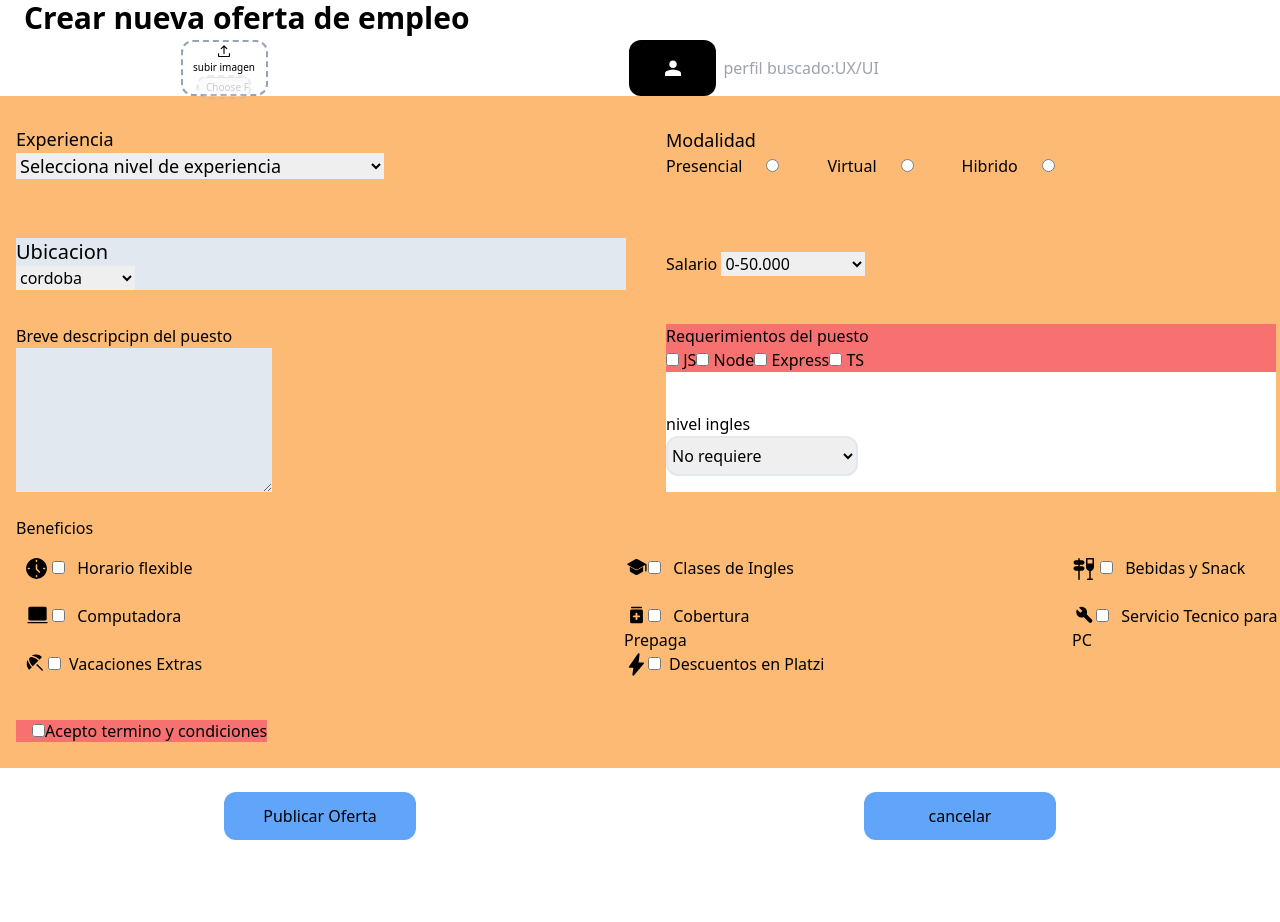
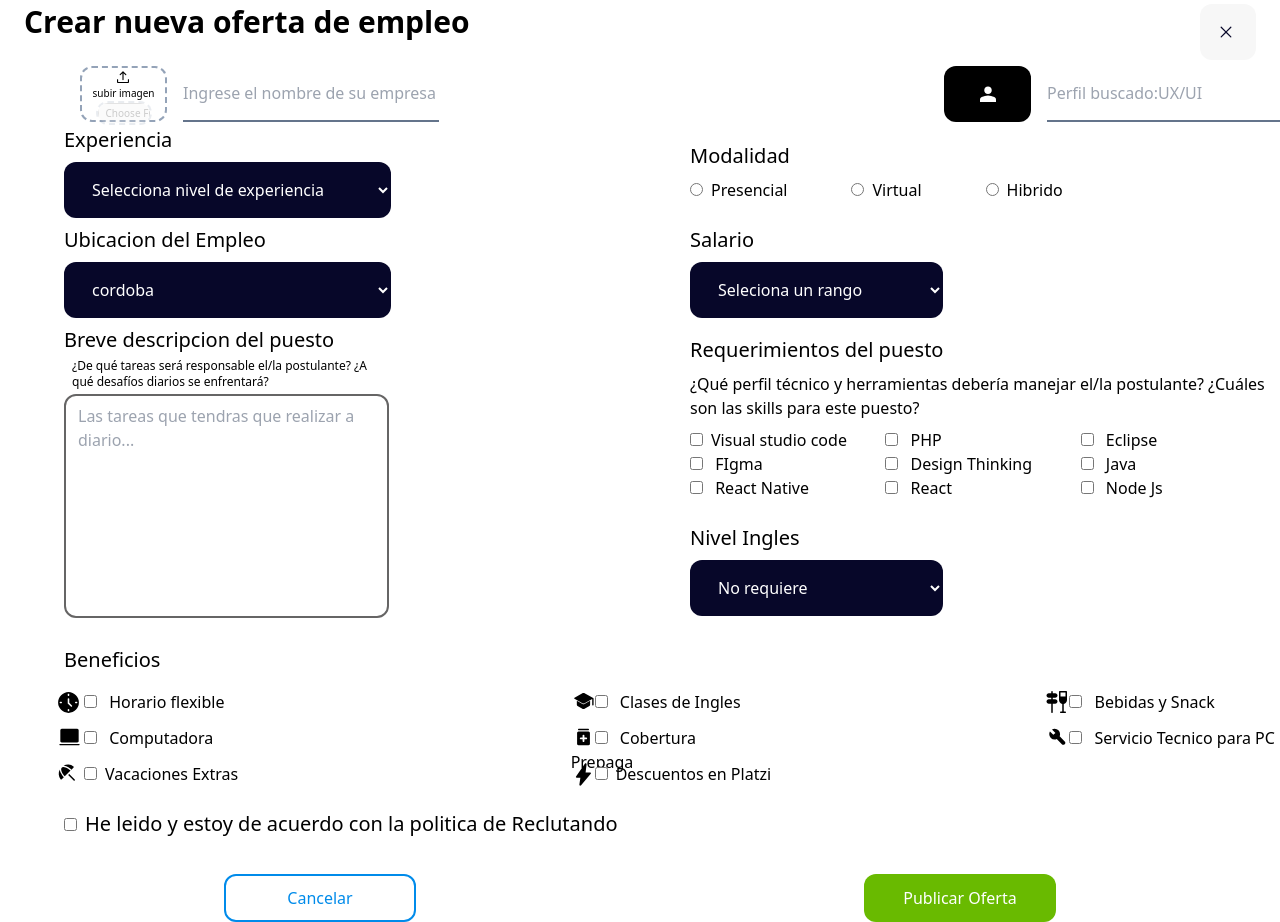
Before and after one commit to yesifita/S8-21-t-react-agregarback, a React (Vite) app: page /empleo in a window 1280 px wide. Shown: the top 922 px of the page. Before the commit the page ends 840 px from the top, so only its background shows below. Built offline with nearby package versions, Linux system fonts and the light colour scheme; no server answers.

Commit message:
final input and form styles

```diff
--- a/src/App.css
+++ b/src/App.css
@@ -1,13 +1,16 @@
 #group-input{
-    @apply grid grid-cols-2 w-full h-28 gap-10 items-center p-1 pl-4 justify-around
+    @apply grid grid-cols-2 w-full gap-10 items-center p-1 pl-16 justify-around
 }
 /* input {
     @apply text-start border-solid border-slate-400 border-2 rounded-xl bg-slate-100
 } */
-
+#conteiner-job{
+    @apply w-full h-full
+}
 button{
     @apply bg-white w-12 h-8 border-solid border-slate-800 rounded-xl
 }
-::placeholder{
-    @aplly text-black
+
+#requerimientos input {
+    @apply mr-2 font-normal text-base
 }
--- a/src/componentes/cargarVacante/CrearVacanteReclutador.tsx
+++ b/src/componentes/cargarVacante/CrearVacanteReclutador.tsx
@@ -9,18 +9,29 @@ import bebidas from '../../assets/icons/tapas_beneficios.svg'
 import prepaga from '../../assets/icons/prepaga_beneficios.svg'
 import platzi from '../../assets/icons/platzi_beneficios.svg'
 import clases from '../../assets/icons/clases_beneficios.svg'
+import close from '../../assets/icons/close X.svg'
+import { Link } from 'react-router-dom'
+
 const CrearVacanteReclutador = () => {
   const authUser = useUser()
   return (
     <>
+      <div id="header_container" className="flex justify-between w-full pt-1 flex-cols-2">
         <h1 className="pb-1 pl-6 text-3xl font-bold">Crear nueva oferta de empleo</h1>
+        <Link to="/recruiter/dashboard">
+          <button className="mr-6 w-14 h-14 bg- bg-secondary_grey">
+            <img src={close} className="p-4 "></img>
+          </button>
+        </Link>
+      </div>
       <form
-        id="conteiner-job"
-        className="flex flex-col items-start justify-start w-screen h-screen bg-white"
+        id="conteiner-form"
+        className="flex flex-col items-start justify-start w-full h-full bg-white"
       >
-        <div className="flex justify-around w-screen ">
+        <div id="conteiner_upload_image" className="flex flex-row w-full">
+          <div id="conteiner_ imput_img" className="flex ml-20 flex-rows ">
             <div className="items-center justify-center text-center border-2 border-dashed text-xxs border-slate-400 w-87 h-14 rounded-xl">
-            <div className="items-center pl-8">
+              <div className="items-center pl-8 ">
                 <img src={imgupload}></img>
               </div>
               <label className="">
@@ -33,25 +44,34 @@ const CrearVacanteReclutador = () => {
                 ></input>
               </label>
             </div>
-          <div className="flex flex-row ">
+            <input
+              type="text"
+              className="w-64 ml-4 border-b-2 border-slate-500"
+              placeholder="Ingrese el nombre de su empresa"
+            ></input>
+          </div>
+          <div className="flex flex-row ml-505">
             <div className="justify-center p-4 pl-8 bg-black w-87 h-14 rounded-xl">
               <img src={imgIconPerson}></img>
             </div>
             <input
               type="text"
-              placeholder="perfil buscado:UX/UI"
-              className="pl-2 bg-white border-none w-96 h-14"
+              placeholder="Perfil buscado:UX/UI"
+              className="w-64 pr-2 ml-4 bg-white border-b-2 border-slate-500 h-14"
             ></input>
           </div>
         </div>
-        <div className="h-screen bg-orange-300">
-          <div id="group-input">
-            <div className="flex flex-col max-w-sm">
-              <label className="flex flex-col pr-4 text-lg ">
-                Experiencia
-                <select defaultValue="">
+        {/* -------inputs superiores(experiencia y modalidad)------------- */}
+        <div className="w-full h-full">
+          <div id="group-input" className="">
+            <div className="flex flex-col max-w-sm ">
+              <label className="pb-2 pr-4 text-xl font-medium ">Experiencia</label>
+              <select
+                defaultValue=""
+                className="items-center px-6 pr-2 text-white w-327 h-14 bg-primary rounded-xl"
+              >
                 <option id="" value="selecciona">
-                    Selecciona nivel de experiencia{' '}
+                  Selecciona nivel de experiencia
                 </option>
                 <option id="traine" value="traine">
                   Trainee
@@ -66,22 +86,48 @@ const CrearVacanteReclutador = () => {
                   Senior
                 </option>
               </select>
+            </div>
+            <div className="pl-0">
+              <h4 className="pb-2 text-xl font-medium">Modalidad </h4>
+              <label className="pl-0 mr-4 text-base font-normal">
+                <input
+                  type="radio"
+                  id="presencial"
+                  name="modo"
+                  value="presencial"
+                  className="mr-2"
+                ></input>
+                Presencial
               </label>
-            </div>
-            <div>
-              <h4 className="text-lg ">Modalidad </h4>
-              <label className="m-6 ml-0">Presencial</label>
-              <input type="radio" id="presencial" name="modo" value="presencial"></input>
-              <label className="m-6 ml-12">Virtual</label>
-              <input type="radio" id="hibrido" name="modo" value="hibrido"></input>
-              <label className="m-6 ml-12">Hibrido</label>
-              <input type="radio" id="virtual" name="modo" value="virtual"></input>
+              <label className="pl-12 mr-4 text-base font-normal">
+                <input
+                  type="radio"
+                  id="hibrido"
+                  name="modo"
+                  value="hibrido"
+                  className="mr-2"
+                ></input>
+                Virtual
+              </label>
+              <label className="pl-12 mr-4 text-base font-normal">
+                <input
+                  type="radio"
+                  id="virtual"
+                  name="modo"
+                  value="virtual"
+                  className="mr-2"
+                ></input>
+                Hibrido
+              </label>
             </div>
           </div>
           <div id="group-input">
-            <div className="bg-slate-200">
-              <label className="flex flex-col text-xl">Ubicacion</label>
-              <select defaultValue="">
+            <div className="flex flex-col ">
+              <label className="pb-2 text-xl font-medium">Ubicacion del Empleo</label>
+              <select
+                defaultValue=""
+                className="items-center px-6 pr-2 text-white w-327 h-14 bg-primary rounded-xl"
+              >
                 <option id="cordoba" value="cordoba">
                   cordoba
                 </option>
@@ -93,9 +139,16 @@ const CrearVacanteReclutador = () => {
                 </option>
               </select>
             </div>
-            <div>
-              <label>Salario </label>
-              <select defaultValue="">
+            <div className="flex flex-col">
+              <label className="pb-2 text-xl font-medium">Salario </label>
+              <select
+                defaultValue=""
+                className="items-center px-6 pr-2 text-white w-253 h-14 bg-primary rounded-xl"
+                placeholder="Seleciona un rango"
+              >
+                <option id="0" value="0">
+                  Seleciona un rango
+                </option>
                 <option id="0" value="0">
                   0-50.000
                 </option>
@@ -117,22 +170,31 @@ const CrearVacanteReclutador = () => {
           {/* ----------------------------------------------------------------------------- */}
 
           <div id="group-input">
-            <div className="flex flex-col">
-              <label>Breve descripcipn del puesto</label>
-              <textarea className="w-64 h-36 bg-slate-200"></textarea>
+            <div className="flex flex-col ">
+              <label className="pb-1 text-xl font-medium">Breve descripcion del puesto</label>
+              <p className="pl-2 mb-2 text-xs font-normal w-80 h-7">
+                ¿De qué tareas será responsable el/la postulante? ¿A qué desafíos diarios se
+                enfrentará?
+              </p>
+              <textarea
+                className="h-56 pt-2 pl-3 border-2 resize-none w-325 border-secondary rounded-xl"
+                placeholder="Las tareas que tendras que realizar a diario..."
+              ></textarea>
             </div>
-            <div className="flex flex-col bg-white">
-              <div className="flex flex-col mb-10 bg-red-400">
-                <h4>Requerimientos del puesto </h4>
-                <div className="flex-row">
+            <div className="flex flex-col h-56 mb-12 ">
+              <div className="flex flex-col pb-6">
+                <h4 className="pb-2 text-xl font-medium">Requerimientos del puesto </h4>
+                <p className='text-base font-normal'>¿Qué perfil técnico y herramientas debería manejar el/la postulante? ¿Cuáles son las skills para este puesto?</p>
+                <div id="requerimientos" className="grid grid-cols-3 pt-2">
                   <label>
                     <input
                       type="checkbox"
                       id="requerimiento"
                       name="requerimientos"
                       value="js"
-                    ></input>{' '}
-                    JS
+                      className="mr-3"
+                    ></input>
+                    Visual studio code
                   </label>
                   <label>
                     <input
@@ -141,7 +203,7 @@ const CrearVacanteReclutador = () => {
                       name="requerimientos"
                       value="js"
                     ></input>{' '}
-                    Node
+                    PHP
                   </label>
                   <label>
                     <input
@@ -150,7 +212,7 @@ const CrearVacanteReclutador = () => {
                       name="requerimientos"
                       value="js"
                     ></input>{' '}
-                    Express
+                    Eclipse
                   </label>
                   <label>
                     <input
@@ -159,13 +221,58 @@ const CrearVacanteReclutador = () => {
                       name="requerimientos"
                       value="js"
                     ></input>{' '}
-                    TS
+                    FIgma
+                  </label>
+                  <label>
+                    <input
+                      type="checkbox"
+                      id="requerimiento"
+                      name="requerimientos"
+                      value="js"
+                    ></input>{' '}
+                    Design Thinking
+                  </label>
+                  <label>
+                    <input
+                      type="checkbox"
+                      id="requerimiento"
+                      name="requerimientos"
+                      value="js"
+                    ></input>{' '}
+                    Java
+                  </label>
+                  <label>
+                    <input
+                      type="checkbox"
+                      id="requerimiento"
+                      name="requerimientos"
+                      value="js"
+                    ></input>{' '}
+                    React Native
+                  </label>
+                  <label>
+                    <input
+                      type="checkbox"
+                      id="requerimiento"
+                      name="requerimientos"
+                      value="js"
+                    ></input>{' '}
+                    React
+                  </label>
+                  <label>
+                    <input
+                      type="checkbox"
+                      id="requerimiento"
+                      name="requerimientos"
+                      value="js"
+                    ></input>{' '}
+                    Node Js
                   </label>
                 </div>
               </div>
-              <div className="flex flex-col pb-4">
-                <label>nivel ingles </label>
-                <select className="w-48 h-10 border-2 border-solid border-slate-200 rounded-xl">
+              <div className="flex flex-col">
+                <label className="pb-2 text-xl font-medium">Nivel Ingles </label>
+                <select className="items-center px-6 pr-2 text-white w-253 h-14 bg-primary rounded-xl">
                   <option id="notiene" value="notiene">
                     No requiere
                   </option>
@@ -182,128 +289,134 @@ const CrearVacanteReclutador = () => {
               </div>
             </div>
           </div>
-
-          <div id="group-input">
-            <div className="flex flex-col mt-20">
-              <h4 className="pb-4">Beneficios</h4>
-
-              <div className="grid grid-cols-3 gap-x-96 gap-y-6">
-                <div className='grid h-6 grid-rows-1'>
-                  <img src={horario} className='ml-2'></img>
-                <label className="w-48 pl-1 ml-2">
+          <div>
+            <div className="flex flex-col mt-6">
+              <h4 className="pb-4 pl-16 text-xl font-medium">Beneficios</h4>
+              <div className="grid grid-cols-3 gap-y-3">
+                <div className="grid h-4 grid-rows-1 ml-4">
+                  <img src={horario} className="ml-10"></img>
+                  <label className="w-48 pl-6 ml-5">
+                    <input
+                      type="checkbox"
+                      id="horario"
+                      name="requerimientos"
+                      value="horario"
+                      className="ml-6 mr-2 text-base font-normal"
+                    ></input>{' '}
+                    Horario flexible
+                  </label>
+                </div>
+                <div className="grid h-6 grid-rows-1">
+                  <img src={clases} className="ml-36 "></img>
+                  <label className="w-48 ml-36">
+                    <input
+                      type="checkbox"
+                      id="ingles"
+                      name="requerimientos"
+                      value="ingles"
+                      className="ml-6 mr-2 text-base font-normal"
+                    ></input>{' '}
+                    Clases de Ingles
+                  </label>
+                </div>
+                <div className="grid h-6 grid-rows-1">
+                  <img src={bebidas} className="ml-48 "></img>
+                  <label className="w-48 pl-1 ml-48">
                     <input
                       type="checkbox"
                       id="requerimiento"
                       name="requerimientos"
                       value="js"
-                    className="ml-6 mr-2 text-base font-normal"
-                  ></input>{' '}
-                  Horario flexible
-                </label></div>
-                <div className='grid h-6 grid-rows-1'>
-                  <img src={clases} className='ml-56 '></img>
-                <label className="w-48 ml-56">
-                  <input
-                    type="checkbox"
-                    id="requerimiento"
-                    name="requerimientos"
-                    value="js"
-                    className="ml-6 mr-2 text-base font-normal"
-                  ></input>{' '}
-                  Clases de Ingles
-                </label></div>
-                <div className='grid h-6 grid-rows-1'>
-                  <img src={bebidas} className=' ml-72'></img>
-                <label className="w-48 pl-1 ml-72">
-                  <input
-                    type="checkbox"
-                    id="requerimiento"
-                    name="requerimientos"
-                    value="js"
-                    className="ml-6 mr-2 text-base font-normal"
+                      className="ml-5 mr-2 text-base font-normal"
                     ></input>{' '}
                     Bebidas y Snack
                   </label>
                 </div>
-                <div className='grid h-6 grid-rows-1'>
-                  <img src={computadora} className='ml-2'></img>
-                <label className="w-48 pl-1 ml-2">
+                <div className="grid h-6 grid-rows-1 ml-4">
+                  <img src={computadora} className="ml-10"></img>
+                  <label className="w-48 pl-1 ml-10">
                     <input
                       type="checkbox"
-                    id="requerimiento"
+                      id="computadora"
                       name="requerimientos"
-                    value="js"
+                      value="computadora"
                       className="ml-6 mr-2 text-base font-normal"
                     ></input>{' '}
                     Computadora
                   </label>
                 </div>
-                <div className='grid h-6 grid-rows-1'>
-                  <img src={prepaga} className='ml-56'></img>
-                <label className="w-48 pr-1 ml-56">
+                <div className="grid h-6 grid-rows-1">
+                  <img src={prepaga} className="ml-36"></img>
+                  <label className="w-48 pr-1 ml-36">
                     <input
                       type="checkbox"
-                    id="requerimiento"
+                      id="prepaga"
                       name="requerimientos"
-                    value="js"
+                      value="prepaga"
                       className="ml-6 mr-2 text-base font-normal"
                     ></input>{' '}
                     Cobertura Prepaga
                   </label>
                 </div>
-                <div className='grid h-6 grid-rows-1 '>
-                  <img src={service} className='ml-72'></img>
-                <label className="w-56 pr-1 ml-72 ">
+                <div className="grid h-6 grid-rows-1">
+                  <img src={service} className="ml-48"></img>
+                  <label className="pr-1 ml-48 ">
                     <input
                       type="checkbox"
-                    id="requerimiento"
+                      id="service"
                       name="requerimientos"
-                    value="js"
+                      value="service"
                       className="ml-6 mr-2 text-base font-normal"
                     ></input>{' '}
                     Servicio Tecnico para PC
                   </label>
                 </div>
-                <div className='grid h-6 grid-rows-1'>
-                  <img src={vacaciones} className='ml-2'></img>
-                <label className="w-48 pr-1 ml-2 ">
+                <div className="grid h-6 grid-rows-1 ml-4">
+                  <img src={vacaciones} className="ml-10"></img>
+                  <label className="w-48 pl-1 ml-10 ">
                     <input
                       type="checkbox"
-                    id="requerimiento"
+                      id="vacaciones"
                       name="requerimientos"
-                    value="js"
+                      value="vacaciones"
                       className="ml-6 mr-2 text-base font-normal"
                     ></input>
                     Vacaciones Extras
                   </label>
                 </div>
-                <div className="grid h-6 grid-rows-1 bg-slate-200">
-                  <img src={platzi} className="ml-56"></img>
+                <div className="grid h-6 grid-rows-1 ">
+                  <img src={platzi} className="ml-36"></img>
 
-                  <label className="pr-1 ml-56 w-72">
+                  <label className="pr-1 ml-36 w-72">
                     <input
                       type="checkbox"
-                      id="requerimiento"
+                      id="platzi"
                       name="requerimientos"
-                      value="js"
+                      value="platzi"
                       className="ml-6 mr-2 text-base font-normal"
                     ></input>
                     Descuentos en Platzi
                   </label>
                 </div>
               </div>
-              <div>
-                <label className='bg-red-400 '>
-                  <input type="checkbox" className='mt-12 ml-4'></input>Acepto termino y condiciones
+              <div className="h-6 pt-6 pb-0 mb-0">
+                <label className="text-xl font-medium ">
+                  <input type="checkbox" className="ml-16 mr-2 "></input>He leido y
+                  estoy de acuerdo con la politica de Reclutando
                 </label>
               </div>
             </div>
           </div>
         </div>
-
-        <div className="flex flex-row justify-around w-screen pt-4 mt-2 ">
-          <button className="w-48 h-12 bg-blue-400 ">Publicar Oferta</button>
-          <button className="w-48 h-12 bg-blue-400 ">cancelar</button>
+        <div className="flex flex-row justify-around w-full pt-16">
+          <Link to='/recruiter/dashboard'>
+          <button className="w-48 h-12 text-base font-medium bg-white border-2 border-skyblue text-skyblue">
+            Cancelar
+          </button>
+          </Link>
+          <button className="w-48 h-12 text-base font-medium text-white bg-primary_green">
+            Publicar Oferta
+          </button>
         </div>
       </form>
     </>
```
Also changed, not shown: tailwind.config.js (+18 -15 lines), src/assets/icons/close X.svg (added), src/assets/icons/tapas_beneficios.svg. Lines whose indentation alone changed are shown as unchanged.
